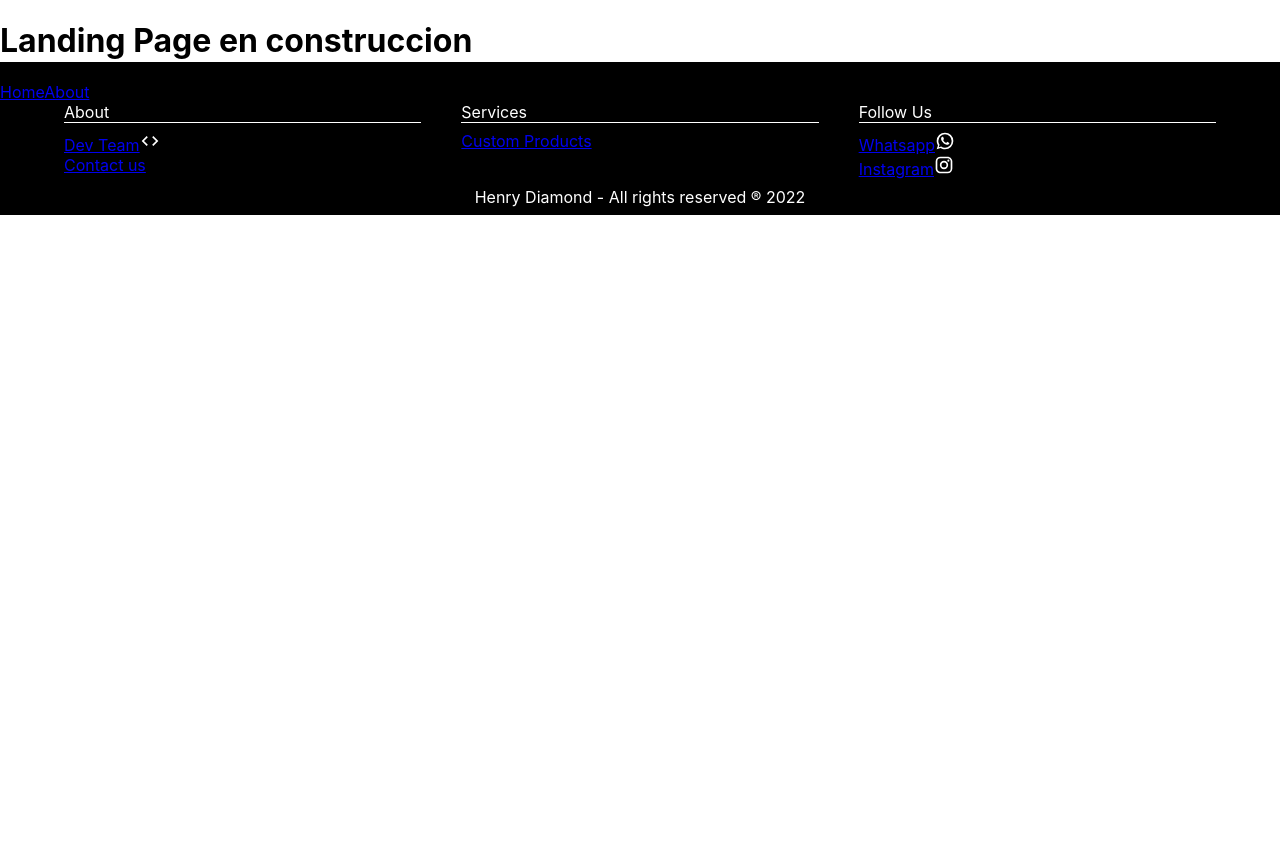
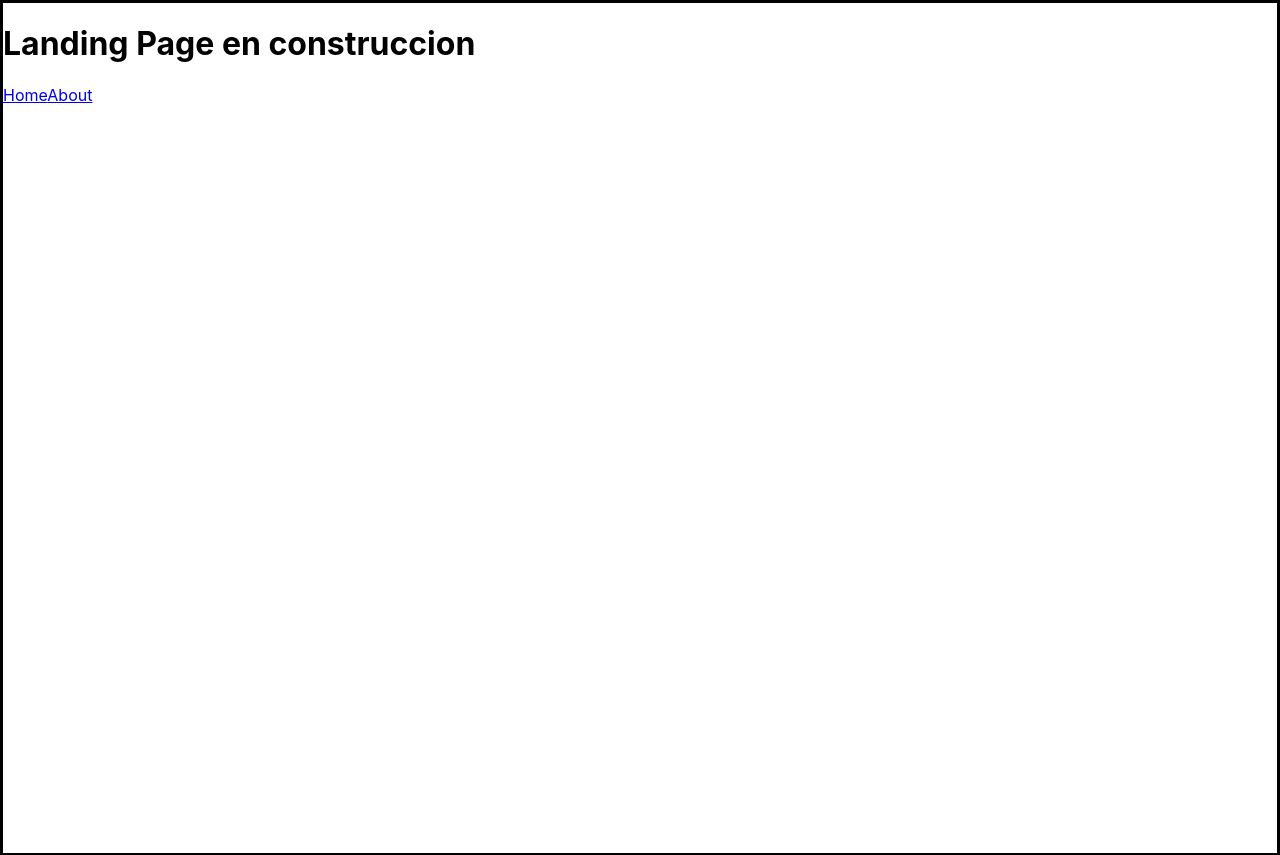
Before and after one commit to chuno-st/PF-G1-FRONTEND, a React (Create React App) app in the folder henry-diamond/: page / in a window 1280 px wide. Shown: the top 855 px of the page. Before the commit the page ends 816 px from the top, so only its background shows below. Built offline with nearby package versions, Linux system fonts and the light colour scheme.

Commit message:
commit para pull entre ramas filter --> footer

```diff
--- a/henry-diamond/src/App.css
+++ b/henry-diamond/src/App.css
@@ -12,7 +12,10 @@
     animation: App-logo-spin infinite 20s linear;
   }
 }
-
+.bodyApp{
+  border: 3px solid black;
+  height: 1000px;
+}
 .App-header {
   background-color: #282c34;
   min-height: 100vh;
--- a/henry-diamond/src/App.js
+++ b/henry-diamond/src/App.js
@@ -6,15 +6,12 @@ import './App.css';
 function App() {
   return (
 
-   <div>
+   <div className="bodyApp">
     <BrowserRouter>
       <Routes>
         <Route path="/" element={<Landing/>} />
       </Routes>
     </BrowserRouter>
-
-
-
    </div>
 
   );
--- a/henry-diamond/src/components/Footer/Footer.css
+++ b/henry-diamond/src/components/Footer/Footer.css
@@ -8,5 +8,7 @@ body {
 }
 
 .footer {
-    margin-top: auto;
+    position: absolute;
+    bottom: 0;
+    width: 100%;
 }
```
